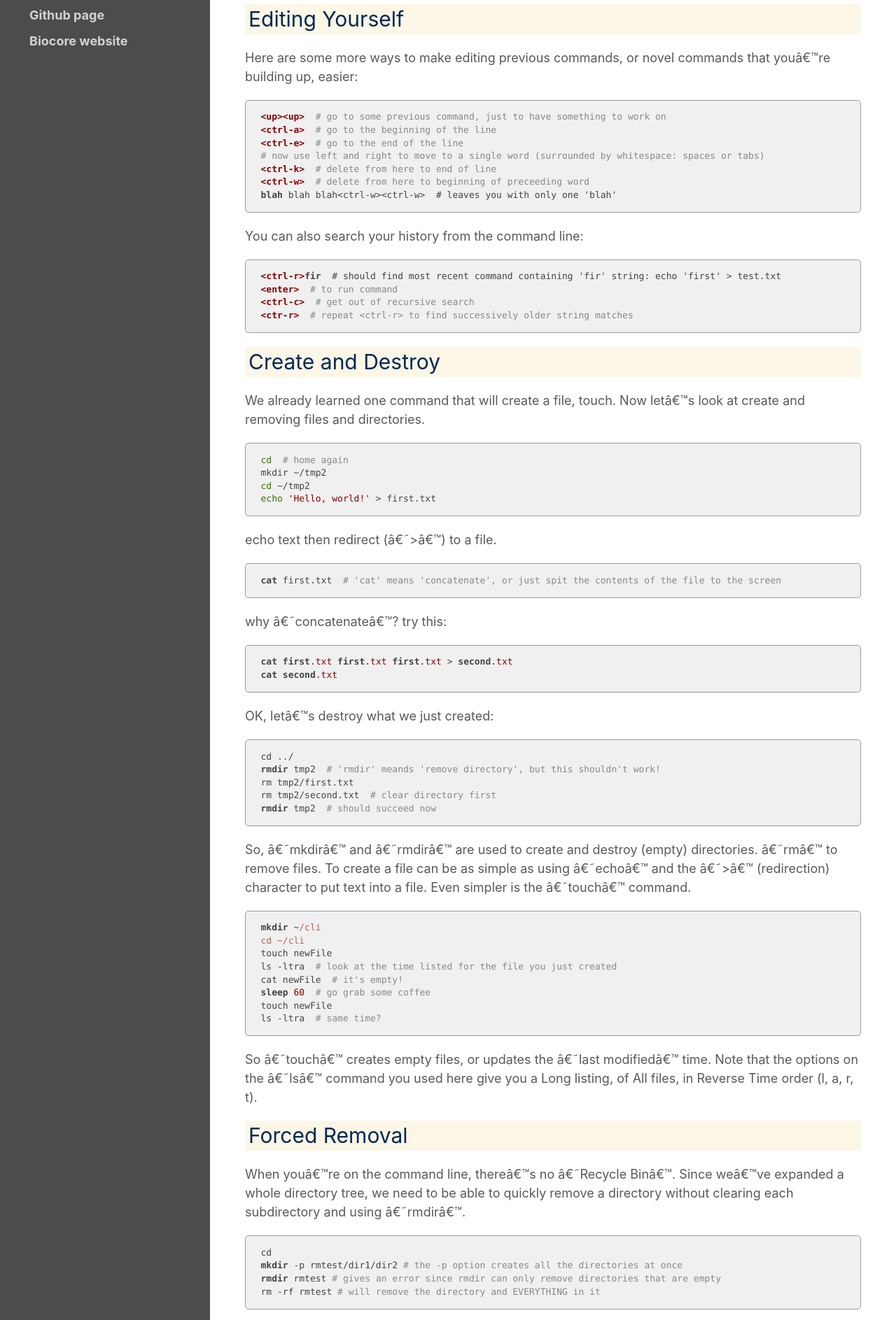
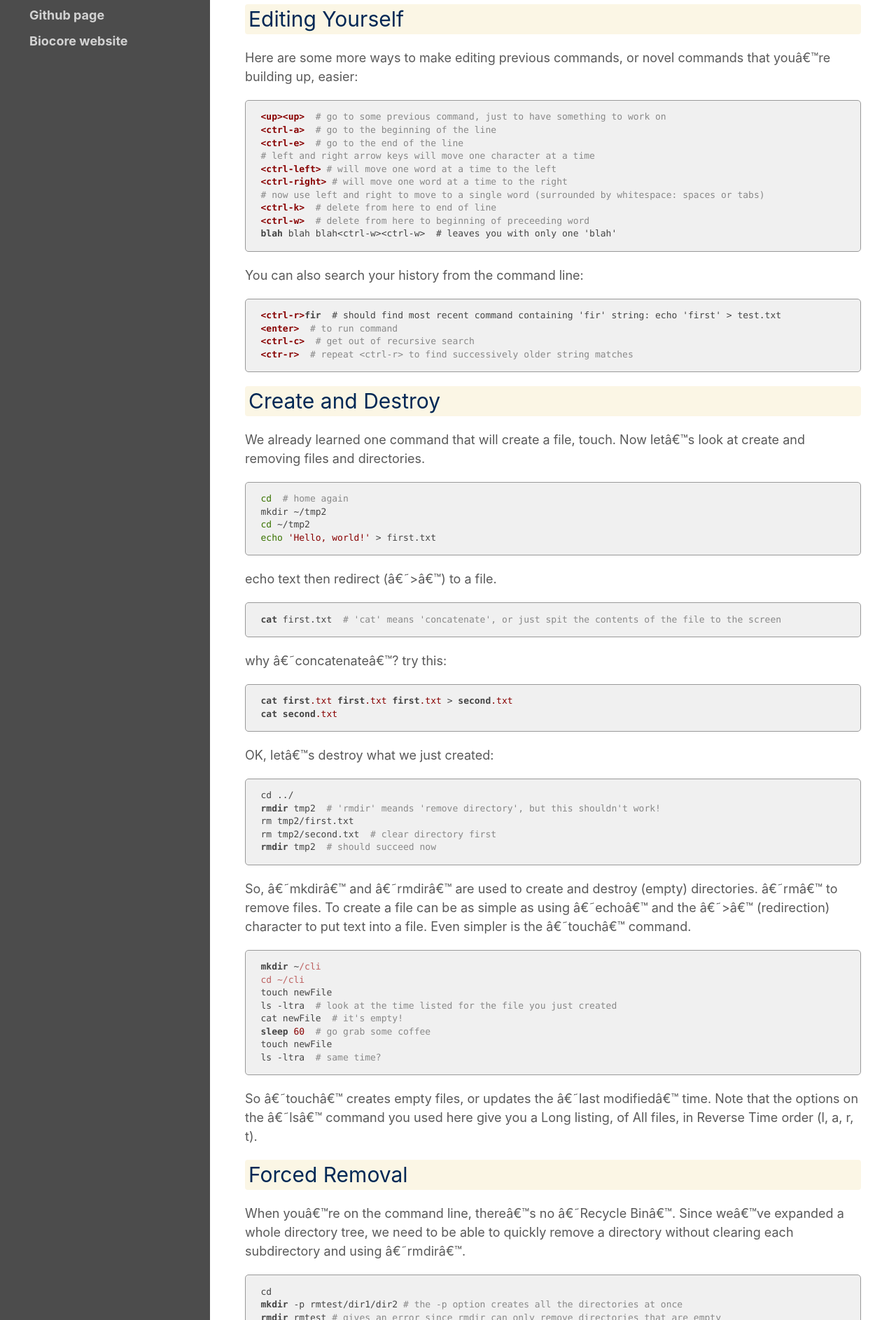
Before and after one commit to ucdavis-bioinformatics-training/2023-January-Introduction-to-the-Command-Line-for-Bioinformatics, a Jekyll site: the page built from cli/command-line-intro2.md, in a window 1280 px wide. Shown: the part 791-2678 px from the top of the page at 70% size. Built offline with Jekyll 4.4.1, drawn with Linux system fonts in a browser that asks for light colours; our own code applies the rules of GitHub Pages for plain Markdown files.

Commit message:
initial commit

```diff
--- a/cli/command-line-intro2.md
+++ b/cli/command-line-intro2.md
@@ -99,6 +99,9 @@ Here are some more ways to make editing previous commands, or novel commands tha
     <up><up>  # go to some previous command, just to have something to work on
     <ctrl-a>  # go to the beginning of the line
     <ctrl-e>  # go to the end of the line
+    # left and right arrow keys will move one character at a time
+    <ctrl-left> # will move one word at a time to the left
+    <ctrl-right> # will move one word at a time to the right
     # now use left and right to move to a single word (surrounded by whitespace: spaces or tabs)
     <ctrl-k>  # delete from here to end of line
     <ctrl-w>  # delete from here to beginning of preceeding word
```
